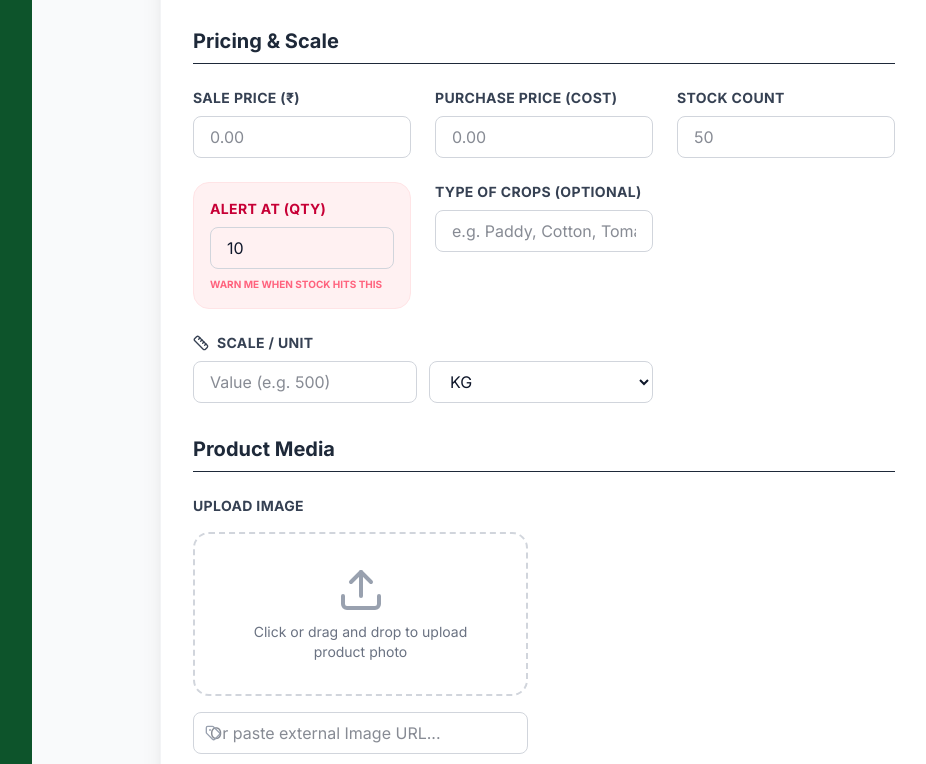
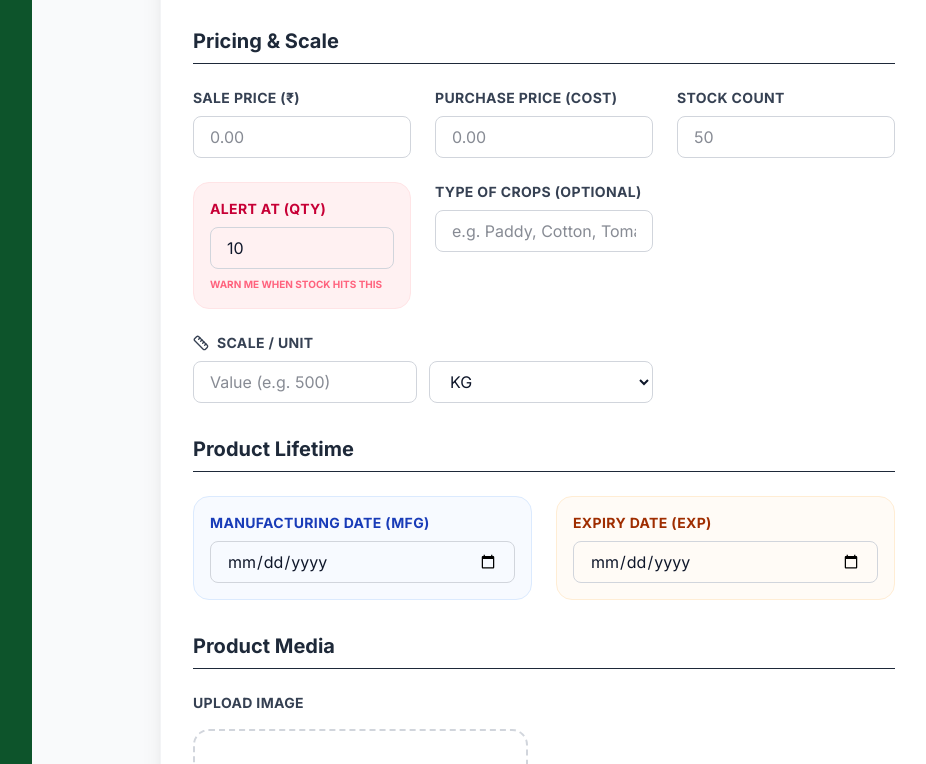
Before and after one commit to bodikeyogesh8785-afk/treders, a Next.js app: page /admin/products/add in a window 1280 px wide. Shown: the part 399-1163 px from the top of the page, without its empty margins (224-1150 px from the left). Built offline with nearby package versions, Linux system fonts and the light colour scheme.

Commit message:
Feature: Added Manufacture and Expiry date fields to Add Product form

```diff
--- a/src/app/admin/products/add/page.tsx
+++ b/src/app/admin/products/add/page.tsx
@@ -24,6 +24,8 @@ export default function AddProduct() {
     imageUrl: '',
     description: '',
     lowStockThreshold: '10',
+    mfgDate: '',
+    expDate: '',
   });
 
   const handleFileChange = (e: React.ChangeEvent<HTMLInputElement>) => {
@@ -69,6 +71,8 @@ export default function AddProduct() {
         purchasePrice: Number(formData.purchasePrice),
         stock: Number(formData.stock),
         lowStockThreshold: Number(formData.lowStockThreshold),
+        mfgDate: formData.mfgDate || null,
+        expDate: formData.expDate || null,
       };
 
       const res = await fetch('/api/products', {
@@ -184,6 +188,21 @@ export default function AddProduct() {
             </div>
           </section>
 
+          {/* Dates Section */}
+          <section className="space-y-6">
+            <h2 className="text-xl font-bold text-gray-800 border-b pb-2">Product Lifetime</h2>
+            <div className="grid grid-cols-1 md:grid-cols-2 gap-6">
+              <div className="bg-blue-50/50 p-4 rounded-2xl border border-blue-100">
+                <label className="block text-sm font-bold text-blue-800 mb-2 uppercase tracking-wide">Manufacturing Date (MFG)</label>
+                <input type="date" className="input-field border-blue-200 focus:border-blue-500" value={formData.mfgDate} onChange={(e) => setFormData({...formData, mfgDate: e.target.value})} />
+              </div>
+              <div className="bg-orange-50/50 p-4 rounded-2xl border border-orange-100">
+                <label className="block text-sm font-bold text-orange-800 mb-2 uppercase tracking-wide">Expiry Date (EXP)</label>
+                <input type="date" className="input-field border-orange-200 focus:border-orange-500" value={formData.expDate} onChange={(e) => setFormData({...formData, expDate: e.target.value})} />
+              </div>
+            </div>
+          </section>
+
           {/* Image Upload */}
           <section className="space-y-6">
             <h2 className="text-xl font-bold text-gray-800 border-b pb-2">Product Media</h2>
--- a/src/models/Product.ts
+++ b/src/models/Product.ts
@@ -13,6 +13,8 @@ const ProductSchema = new mongoose.Schema(
     imageUrl: { type: String },
     description: { type: String },
     lowStockThreshold: { type: Number, default: 10 },
+    mfgDate: { type: Date },
+    expDate: { type: Date },
   },
   { timestamps: true }
 );
```
